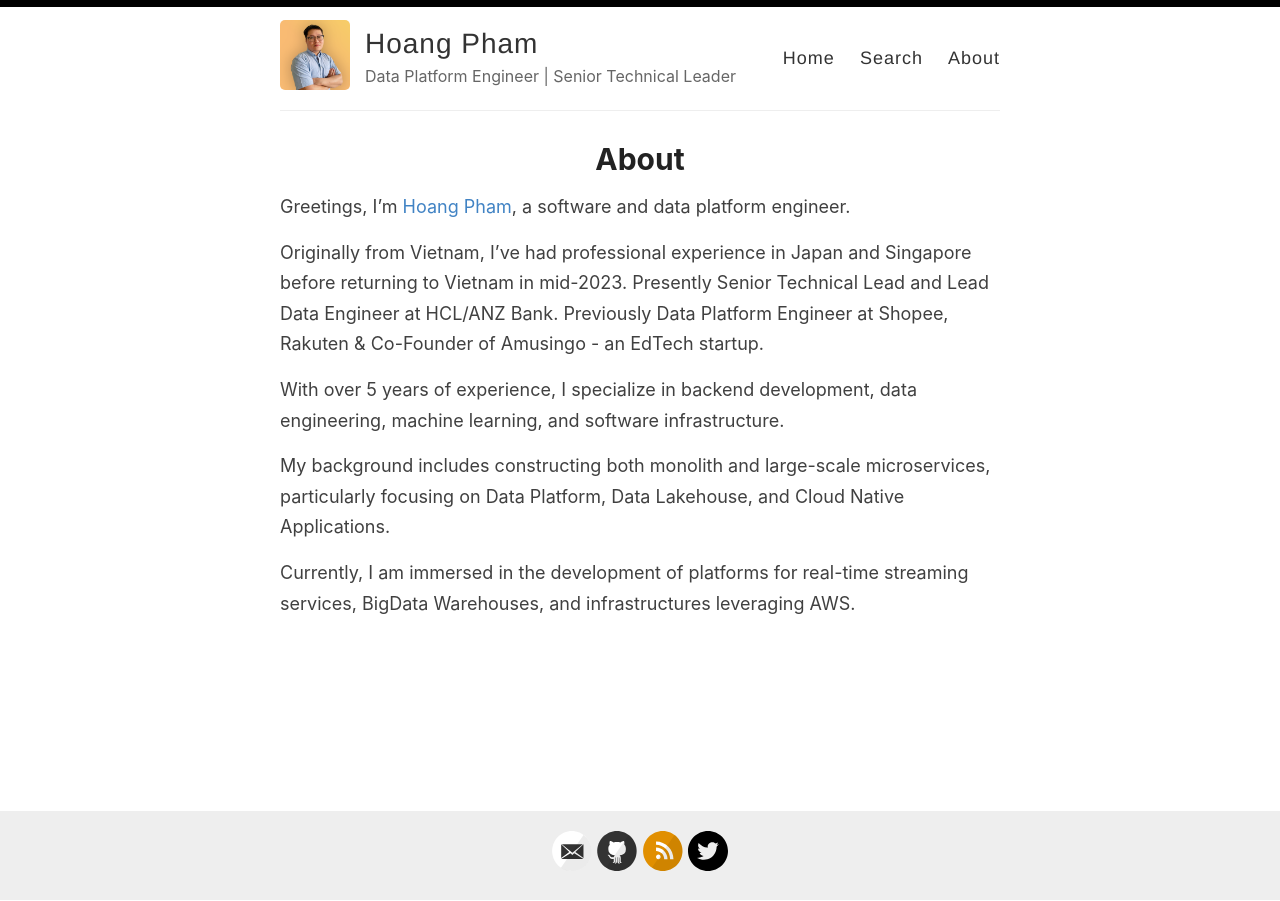
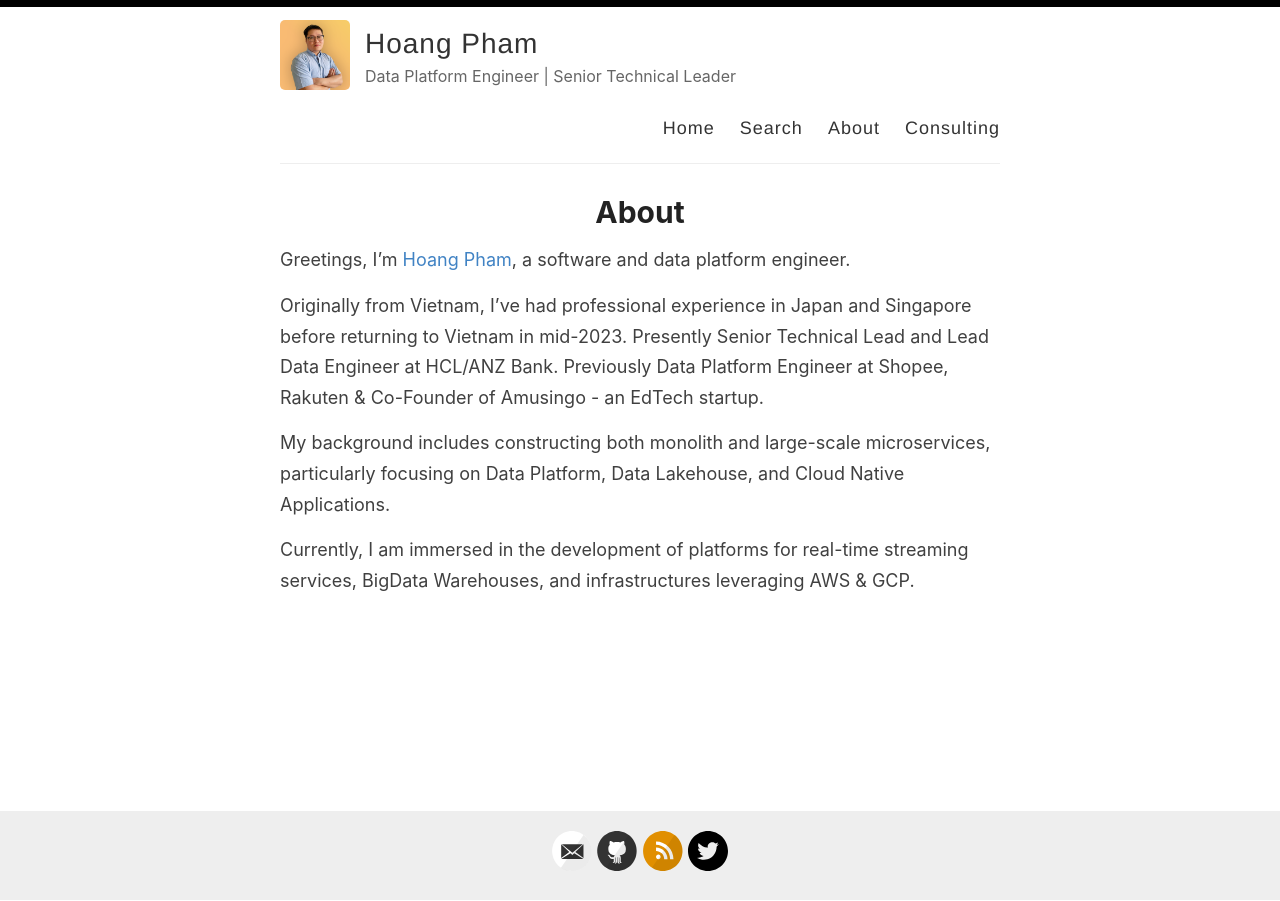
Before and after one commit to PhVHoang/phvhoang.github.io, a Jekyll site: the page built from _pages/about.md, in a window 1280 px wide. Built offline with Jekyll 4.4.1, drawn with Linux system fonts in a browser that asks for light colours.

Commit message:
add consulting.md, update about.md

```diff
--- a/_layouts/default.html
+++ b/_layouts/default.html
@@ -31,6 +31,7 @@
               <a href="{{ site.baseurl }}/">Home</a>
               <a href="{{ site.baseurl }}/search">Search</a>
               <a href="{{ site.baseurl }}/about">About</a>
+              <a href="{{ site.baseurl }}/consulting">Consulting</a>
             </nav>
           </header>
         </div>
--- a/_pages/about.md
+++ b/_pages/about.md
@@ -8,8 +8,6 @@ Greetings, I'm [Hoang Pham](https://www.linkedin.com/in/hoang-pham-770010128/),
 
 Originally from Vietnam, I've had professional experience in Japan and Singapore before returning to Vietnam in mid-2023. Presently Senior Technical Lead and Lead Data Engineer at HCL/ANZ Bank. Previously Data Platform Engineer at Shopee, Rakuten & Co-Founder of Amusingo - an EdTech startup.
 
-With over 5 years of experience, I specialize in backend development, data engineering, machine learning, and software infrastructure.
-
 My background includes constructing both monolith and large-scale microservices, particularly focusing on Data Platform, Data Lakehouse, and Cloud Native Applications.
 
-Currently, I am immersed in the development of platforms for real-time streaming services, BigData Warehouses, and infrastructures leveraging AWS.
+Currently, I am immersed in the development of platforms for real-time streaming services, BigData Warehouses, and infrastructures leveraging AWS & GCP.
```
Also changed, not shown: _pages/consulting.md (added, +11 -0 lines).
